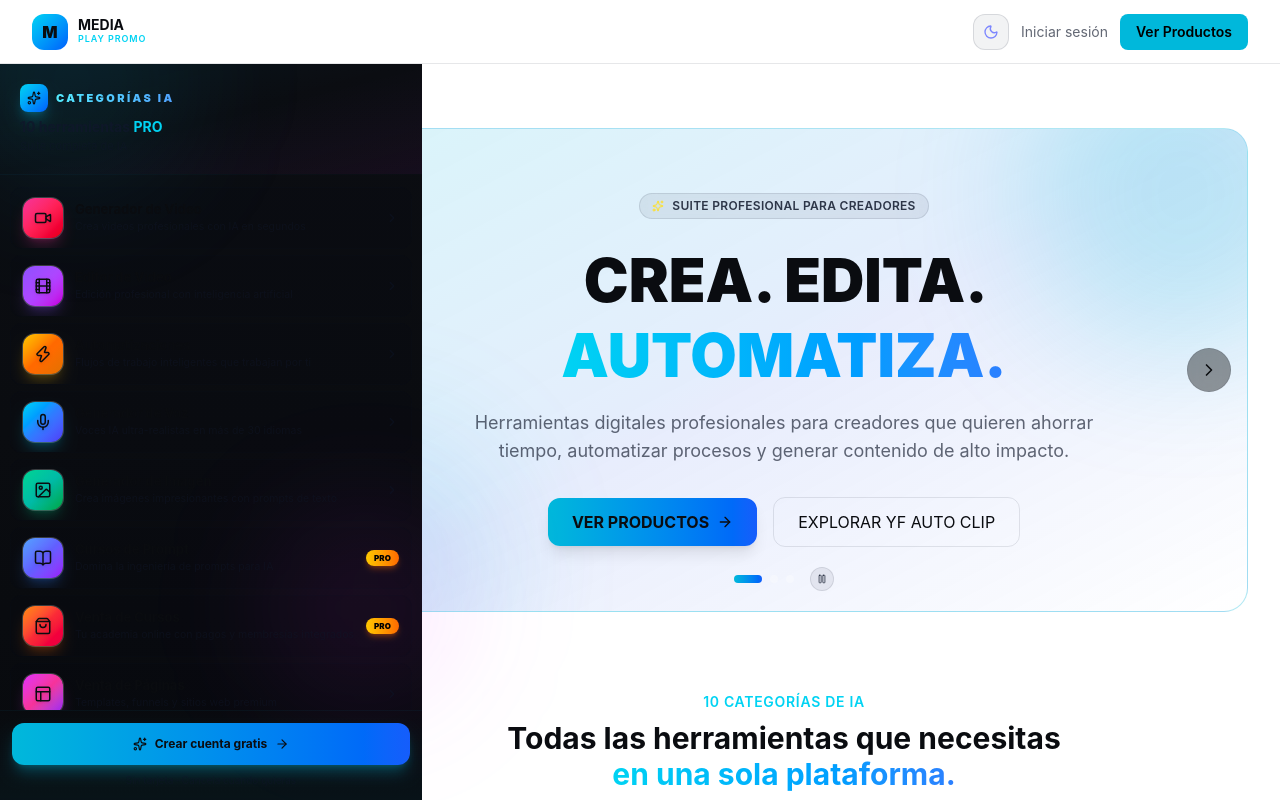
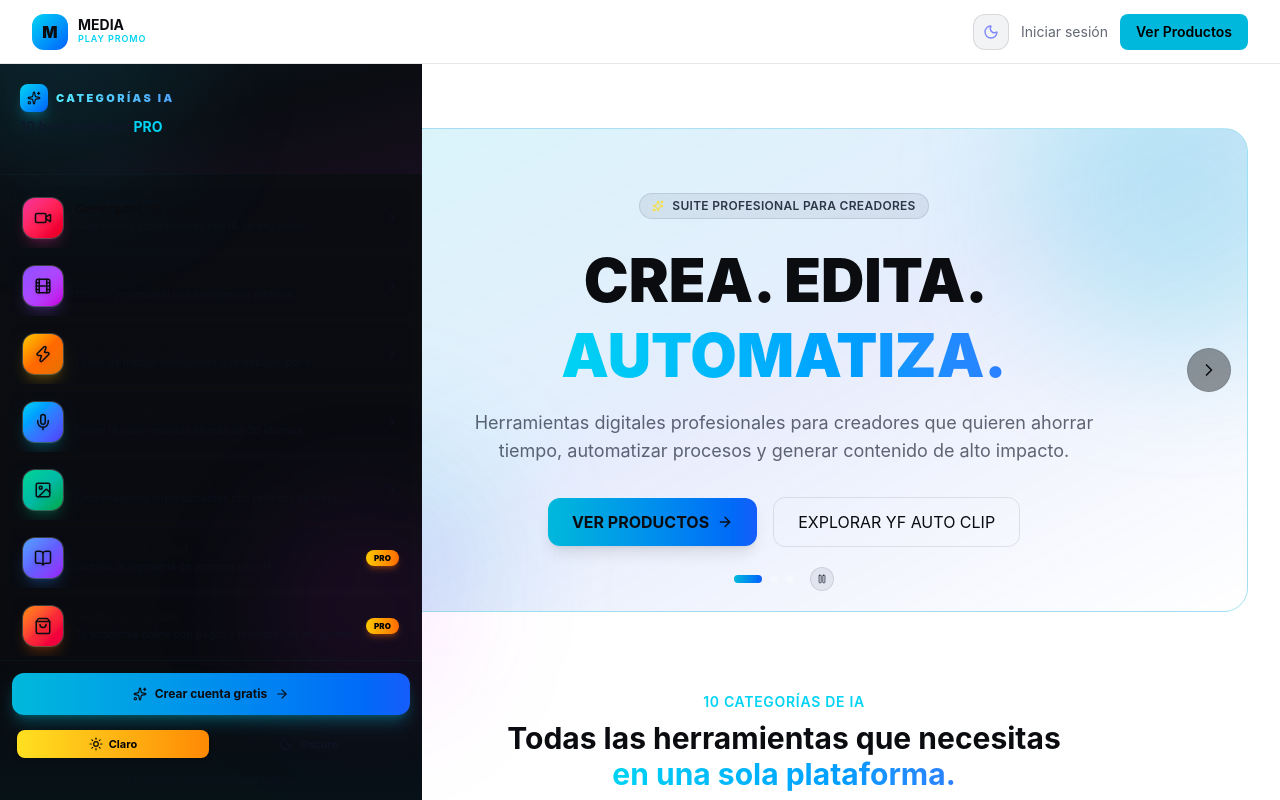
Before and after one commit to francy41/mediaplaypromo, a Next.js app: page / in a window 1280 px wide. Shown: the top 800 px of the page. Built offline with nearby package versions, Linux system fonts and the light colour scheme.

Commit message:
feat: prominent theme switcher inside category sidebar (Claro/Oscuro pill)

```diff
--- a/src/app/page.tsx
+++ b/src/app/page.tsx
@@ -1,10 +1,11 @@
 "use client";
 import Link from "next/link";
 import { useState } from "react";
-import { ArrowRight, Menu, X, Sparkles, ChevronRight } from "lucide-react";
+import { ArrowRight, Menu, X, Sparkles, ChevronRight, Sun, Moon } from "lucide-react";
 import { CATEGORIES } from "@/lib/categories";
 import HeroBannerSlider from "@/components/HeroBannerSlider";
 import { ThemeToggle } from "@/components/ThemeToggle";
+import { useTheme } from "@/lib/theme-context";
 
 function CategorySidebar({ onItemClick }: { onItemClick?: () => void }) {
   const cats = CATEGORIES.filter((c) => c.enabled);
@@ -74,8 +75,8 @@ function CategorySidebar({ onItemClick }: { onItemClick?: () => void }) {
         })}
       </div>
 
-      {/* Footer CTA */}
-      <div className="relative p-3 border-t border-white/10 bg-gradient-to-t from-cyan-500/5 to-transparent">
+      {/* Footer CTA + Theme */}
+      <div className="relative p-3 border-t border-white/10 bg-gradient-to-t from-cyan-500/5 to-transparent space-y-2.5">
         <Link
           href="/register"
           onClick={onItemClick}
@@ -85,9 +86,38 @@ function CategorySidebar({ onItemClick }: { onItemClick?: () => void }) {
           Crear cuenta gratis
           <ArrowRight className="w-3.5 h-3.5 group-hover:translate-x-0.5 transition-transform" />
         </Link>
-        <p className="text-center text-white/30 text-[10px] mt-2">Sin tarjeta · Cancela cuando quieras</p>
+        <SidebarThemeSwitcher />
+        <p className="text-center text-white/30 text-[10px]">Sin tarjeta · Cancela cuando quieras</p>
       </div>
     </nav>
+  );
+}
+
+function SidebarThemeSwitcher() {
+  const { theme, setTheme } = useTheme();
+  return (
+    <div className="flex items-center gap-1 bg-white/[0.04] border border-white/10 rounded-xl p-1 theme-toggle-btn">
+      <button
+        onClick={() => setTheme("light")}
+        className={`flex-1 flex items-center justify-center gap-1.5 py-1.5 rounded-lg text-[11px] font-bold transition-all ${
+          theme === "light"
+            ? "bg-gradient-to-r from-yellow-300 to-orange-400 text-black shadow-md"
+            : "text-white/55 hover:text-white"
+        }`}
+      >
+        <Sun className="w-3.5 h-3.5" /> Claro
+      </button>
+      <button
+        onClick={() => setTheme("dark")}
+        className={`flex-1 flex items-center justify-center gap-1.5 py-1.5 rounded-lg text-[11px] font-bold transition-all ${
+          theme === "dark"
+            ? "bg-gradient-to-r from-indigo-500 to-blue-600 text-white shadow-md"
+            : "text-white/55 hover:text-white"
+        }`}
+      >
+        <Moon className="w-3.5 h-3.5" /> Oscuro
+      </button>
+    </div>
   );
 }
 
```
